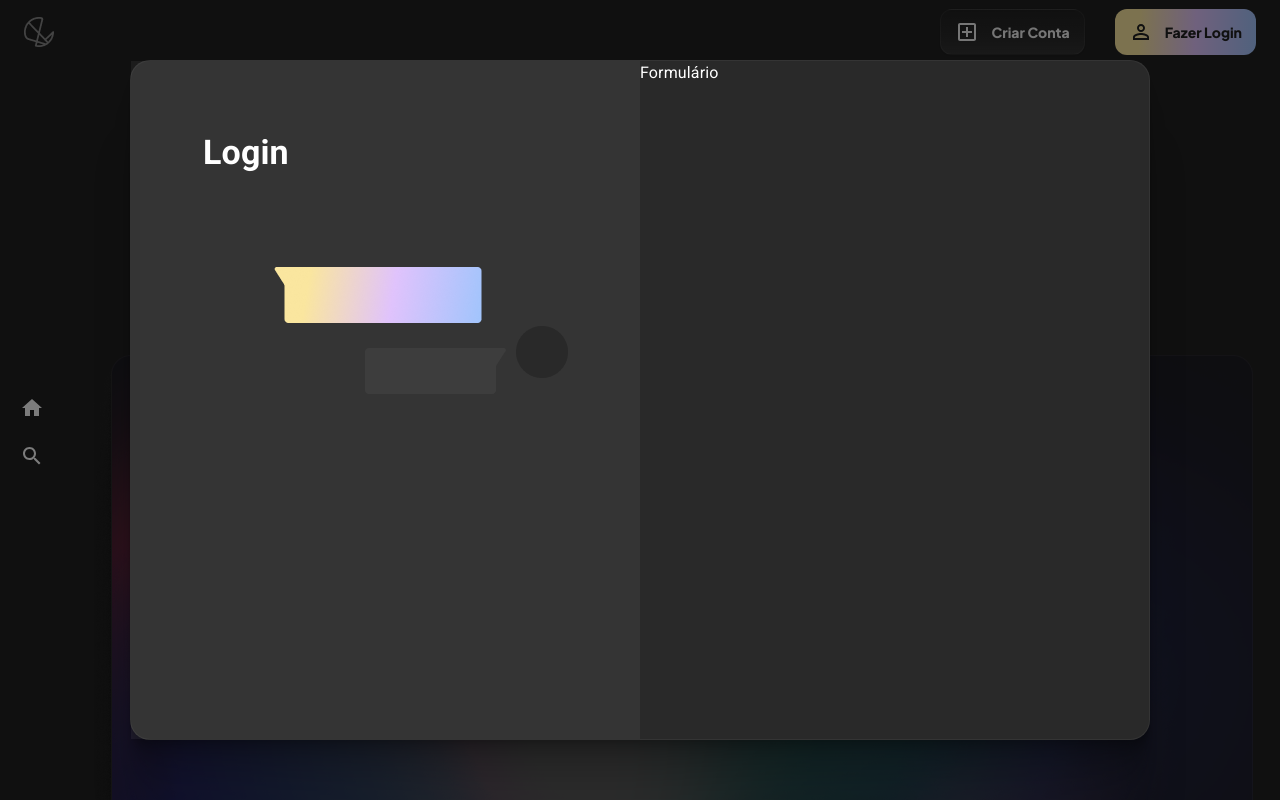
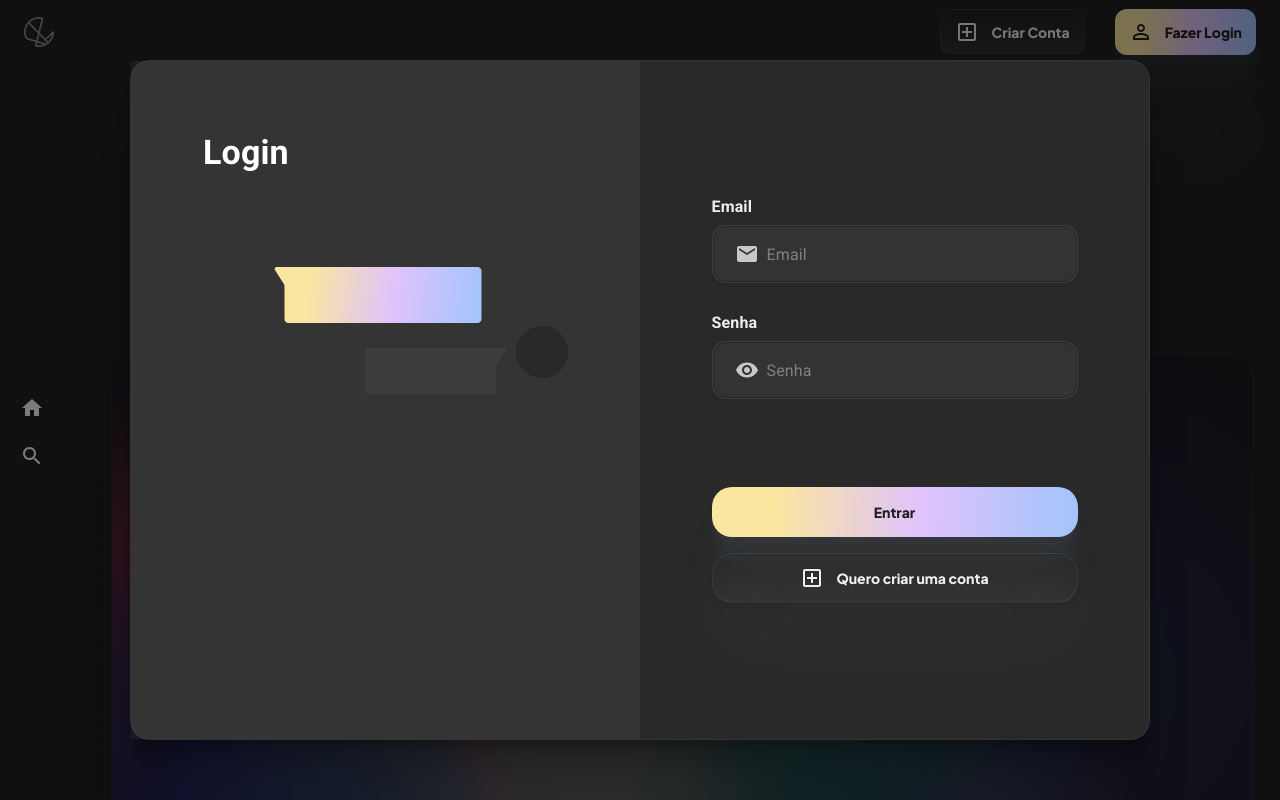
Before and after one commit to DaviSant0s/telos-flix, a React (Create React App) app: page / in a window 1280 px wide. Both pictures are taken after a click on the button "Fazer Login". Shown: the top 800 px of the page. Built offline with nearby package versions, Linux system fonts and the light colour scheme.

Commit message:
feat(modal): finalização da modal

```diff
--- a/src/components/loginModalContent/index.css
+++ b/src/components/loginModalContent/index.css
@@ -26,3 +26,31 @@
     display: flex;
     justify-content: end;
 }
+
+.secondSection{
+    display: flex;
+    justify-content: center;
+    align-items: center;
+}
+
+.secondSection .input-label{
+    font-style: normal;
+    font-weight: 800;
+    font-size: 16px;
+    line-height: 20px;
+
+    color: #EEEEEE;
+}
+
+.secondSection .inputContainer{
+    display: flex;
+    flex-direction: column;
+    gap: 8px;
+}
+
+.secondSection .buttonsSection{
+    margin-top: 88px;
+    display: flex;
+    flex-direction: column;
+    gap: 16px;
+}
--- a/src/components/loginModalContent/index.jsx
+++ b/src/components/loginModalContent/index.jsx
@@ -1,6 +1,10 @@
 import React from 'react';
 import './index.css';
 import image from './image.png';
+import { FormControl, IconButton, InputAdornment, OutlinedInput } from '@mui/material';
+import { AddBoxOutlined, Email,  Visibility } from '@mui/icons-material';
+import PrimaryGrandientButton from '../primaryGrandientButton';
+import SecundaryGrandientButton from '../secundaryGradientButton';
 
 export default function LoginModalContent() {
   return (
@@ -13,7 +17,71 @@ export default function LoginModalContent() {
         </div>
 
       </div>
-      <div className='SecondSection'>Formulário</div>
+
+      <div className='secondSection'>
+
+      <FormControl sx={{ m: 1, width: '366px' }}>
+
+        {/* Botão 1 */}
+        <div className='inputContainer'>
+          <label className='input-label'>Email</label>
+          <OutlinedInput
+          sx={{
+            background: 'rgba(238, 238, 238, 0.05)',
+            color: '#EEEEEE',
+            border: '1px solid rgba(238, 238, 238, 0.05)',
+            boxShadow: '0px 3px 2px rgba(0, 0, 0, 0.05)',
+            borderRadius: '14px'
+          }}
+          id='filled-adornment-username'
+          type='text'
+          placeholder='Email'
+          // o startAdornment é a possibilidade de colocar icones no início desse input
+          startAdornment={
+            <InputAdornment>
+              <IconButton>
+                <Email sx={{color: '#EEEEEE', opacity: '80%'}}/>
+              </IconButton>
+            </InputAdornment>
+          }
+          >
+          </OutlinedInput>
+        </div>
+
+        {/* Botão 2 */}
+
+        <div className='inputContainer' style={{marginTop: '30px'}}>
+          <label className='input-label'>Senha</label>
+          <OutlinedInput
+            sx={{
+              background: 'rgba(238, 238, 238, 0.05)',
+              color: '#EEEEEE',
+              border: '1px solid rgba(238, 238, 238, 0.05)',
+              boxShadow: '0px 3px 2px rgba(0, 0, 0, 0.05)',
+              borderRadius: '14px'
+            }}
+            id='filled-adornment-password'
+            type='text'
+            placeholder='Senha'
+            // o startAdornment é a possibilidade de colocar icones no início desse input
+            startAdornment={
+              <InputAdornment>
+                <IconButton>
+                  <Visibility sx={{color: '#EEEEEE', opacity: '80%'}}/>
+                </IconButton>
+              </InputAdornment>}
+          >
+          </OutlinedInput>
+        </div>
+
+        <div className='buttonsSection'>
+          <PrimaryGrandientButton text='Entrar'/>
+          <SecundaryGrandientButton text='Quero criar uma conta' icon={<AddBoxOutlined/>}/>
+        </div>
+
+      </FormControl>
+
+      </div>
     </div>
   )
 }
--- a/src/components/primaryGrandientButton/index.css
+++ b/src/components/primaryGrandientButton/index.css
@@ -5,8 +5,10 @@ button.primaryGrandientButton {
     border: transparent;
 
 
-    box-shadow: 0px 100px 80px rgba(145, 156, 174, 0.07), 0px 41.7776px 33. 4221px rgba(145, 156, 174, 0.0503198), 0px 22.3363px 17.869px rgba(145, 156, 174, 0.0417275), 0px 12.5216px 10.0172px rgba(145, 156, 174, 0.035), 0px 6.6501px 5.32008px rgba(145, 156, 174, 0.0282725), 0px 2.76726px 2.21381px rgba(145, 156, 174, 0.0196802);
+    /* box-shadow: 0px 100px 80px rgba(145, 156, 174, 0.07), 0px 41.7776px 33. 4221px rgba(145, 156, 174, 0.0503198), 0px 22.3363px 17.869px rgba(145, 156, 174, 0.0417275), 0px 12.5216px 10.0172px rgba(145, 156, 174, 0.035), 0px 6.6501px 5.32008px rgba(145, 156, 174, 0.0282725), 0px 2.76726px 2.21381px rgba(145, 156, 174, 0.0196802);*/
     border-radius: 12px;
+
+    box-shadow: 0px 100px 80px rgba(145, 156, 174, 0.07), 0px 41.7776px 33.4221px rgba(145, 156, 174, 0.0503198), 0px 22.3363px 17.869px rgba(145, 156, 174, 0.0417275), 0px 12.5216px 10.0172px rgba(145, 156, 174, 0.035), 0px 6.6501px 5.32008px rgba(145, 156, 174, 0.0282725), 0px 2.76726px 2.21381px rgba(145, 156, 174, 0.0196802);
 
     /* Auto layout */
     display: flex;
@@ -29,3 +31,12 @@ button.primaryGrandientButton {
 
     cursor: pointer;
 }
+
+.secondSection .buttonsSection .primaryGrandientButton, .secondSection .buttonsSection .secundaryGrandientButton{
+    height: 50px;
+    border-radius: 20px;
+}
+
+.secondSection .buttonsSection .primaryGrandientButton{
+    box-shadow: 0px 100px 80px rgba(145, 156, 174, 0.07), 0px 41.7776px 33.4221px rgba(145, 156, 174, 0.0503198), 0px 22.3363px 17.869px rgba(145, 156, 174, 0.0417275), 0px 12.5216px 10.0172px rgba(145, 156, 174, 0.035), 0px 6.6501px 5.32008px rgba(145, 156, 174, 0.0282725), 0px 2.76726px 2.21381px rgba(145, 156, 174, 0.0196802);
+}
```
Also changed, not shown: src/components/secundaryGradientButton/index.css (line endings or trailing spaces).
